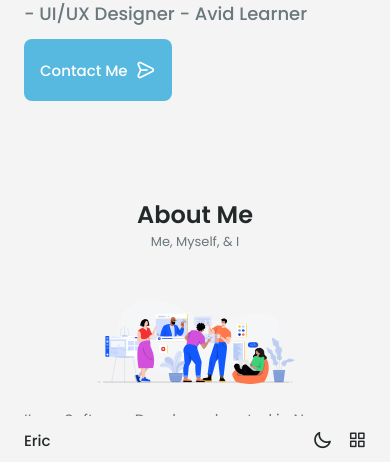
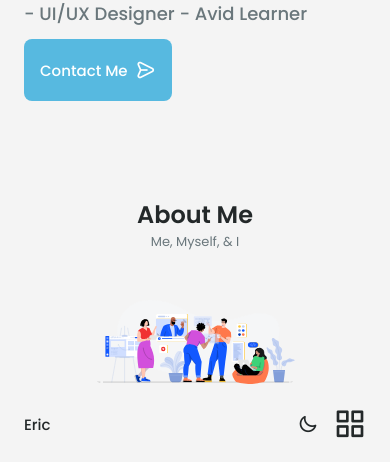
Before and after one commit to ericdleon/ericdleon.github.io, a plain HTML site: page index.html in a window 390 px wide. Shown: the part 380-842 px from the top of the page. Drawn offline with nearby package versions, Linux system fonts and the light colour scheme.

Commit message:
QA: header, toggle

```diff
--- a/assets/css/styles.css
+++ b/assets/css/styles.css
@@ -183,7 +183,8 @@ img {
 /*==================== NAV ====================*/
 .nav {
   max-width: 968px;
-  height: var(--header-height);
+  /* height: var(--header-height); */
+  height: 5rem;
   display: flex;
   justify-content: space-between;
   align-items: center;
@@ -200,7 +201,8 @@ img {
 }
 
 .nav__toggle {
-  font-size: 1.1rem;
+  /* font-size: 1.1rem; */
+  font-size: 2rem;
   cursor: pointer;
 }
 
```
